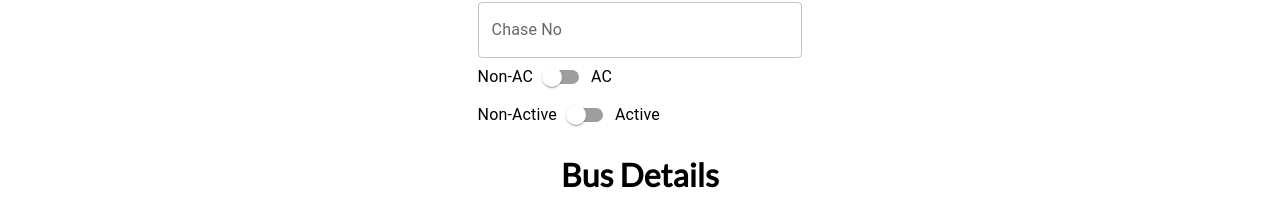
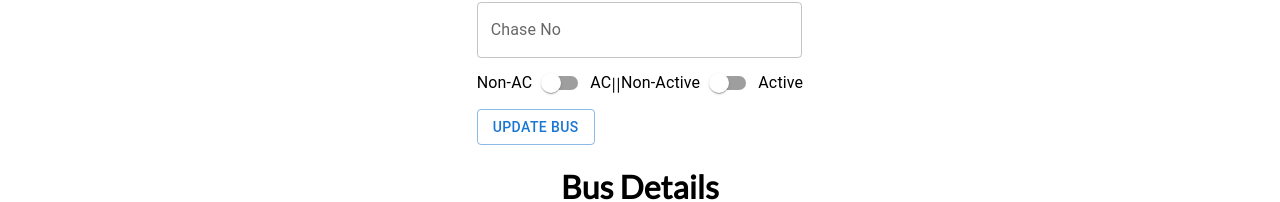
Before and after one commit to Sumran99/FYP21-STEL-WEB, a React (Create React App) app: page /updatebus in a window 1280 px wide. Shown: the part 362-564 px from the top of the page. Built offline with nearby package versions, Linux system fonts and the light colour scheme; no server answers.

Commit message:
UpdateBusDone

```diff
--- a/src/Components/Pages/UpdateBus.js
+++ b/src/Components/Pages/UpdateBus.js
@@ -9,6 +9,7 @@ import { TextField } from "@mui/material";
 import Switch from "@mui/material/Switch";
 import Stack from "@mui/material/Stack";
 import Typography from "@mui/material/Typography";
+import Button from "@mui/material/Button";
 
 function RedBar() {
   return (
@@ -40,7 +41,30 @@ const UpdateBus = () => {
     { field: "ac", headerName: "AC", width: 70 },
     { field: "active", headerName: "Active", width: 60 },
   ];
-
+  const handleupdate = async (e) => {
+    try {
+      await fetch("https://stel-api.herokuapp.com/api/bus/updateBus", {
+        method: "post",
+        headers: {
+          Accept: "application/json",
+          "Content-type": "application/json",
+        },
+        body: JSON.stringify({
+          busNumber: data,
+          capacity: Array.isArray(capacity) ? capacity.join() : capacity,
+          millage: Array.isArray(mileage) ? mileage.join() : mileage,
+          chaseNumber: Array.isArray(chaseNo) ? chaseNo.join() : chaseNo,
+          ac: acChecked,
+          active: activeChecked,
+        }),
+      })
+        .then((res) => res.json())
+        .then((resp) => console.log(resp))
+        .then((err) => console.log("Error Try Block" + err));
+    } catch (err) {
+      console.log("Error Catch Block" + err.message);
+    }
+  };
   const handleChange = async (event) => {
     setData(event.target.value);
   };
@@ -175,8 +199,7 @@ const UpdateBus = () => {
               inputProps={{ "aria-label": "ant design" }}
             />
             <Typography>AC</Typography>
-          </Stack>
-          <Stack direction="row" alignItems="center">
+            <p> || </p>
             <Typography>Non-Active</Typography>
             <Switch
               checked={activeChecked}
@@ -188,6 +211,9 @@ const UpdateBus = () => {
             />
             <Typography>Active</Typography>
           </Stack>
+          <Button variant="outlined" onClick={handleupdate}>
+            Update Bus
+          </Button>
         </Grid>
         <Grid item xs={12}>
           <h1>Bus Details</h1>
```
